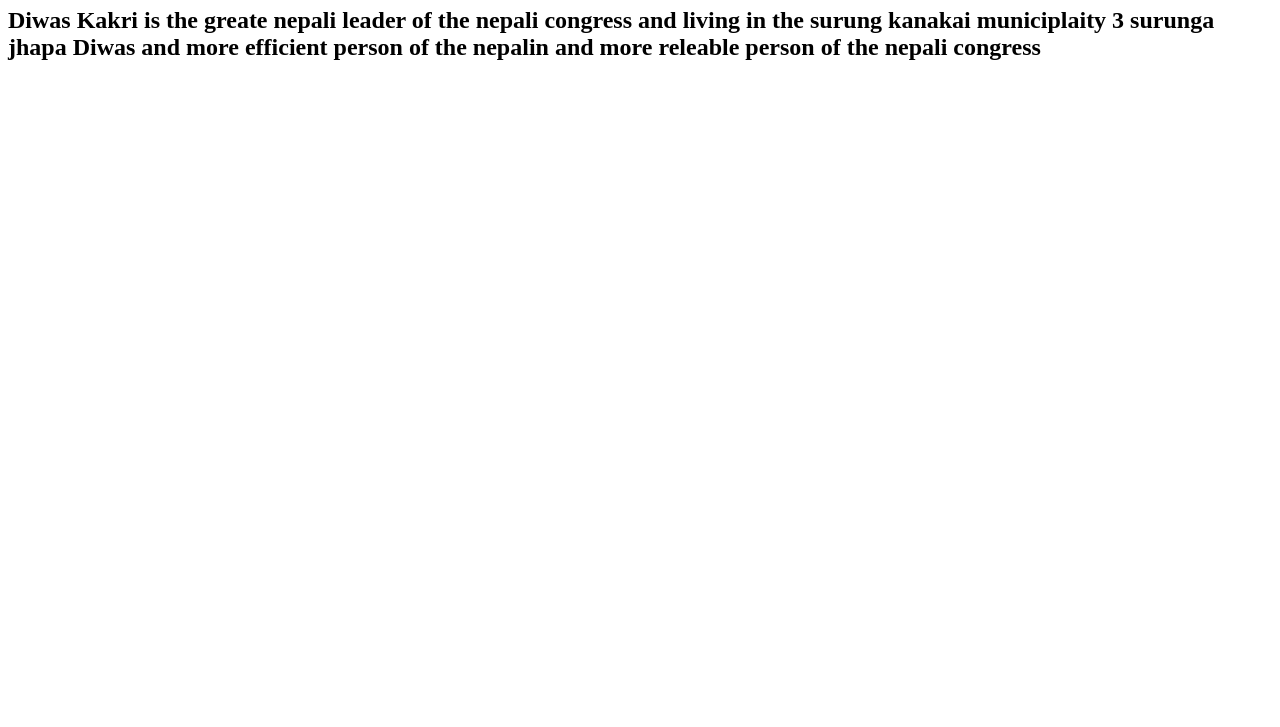
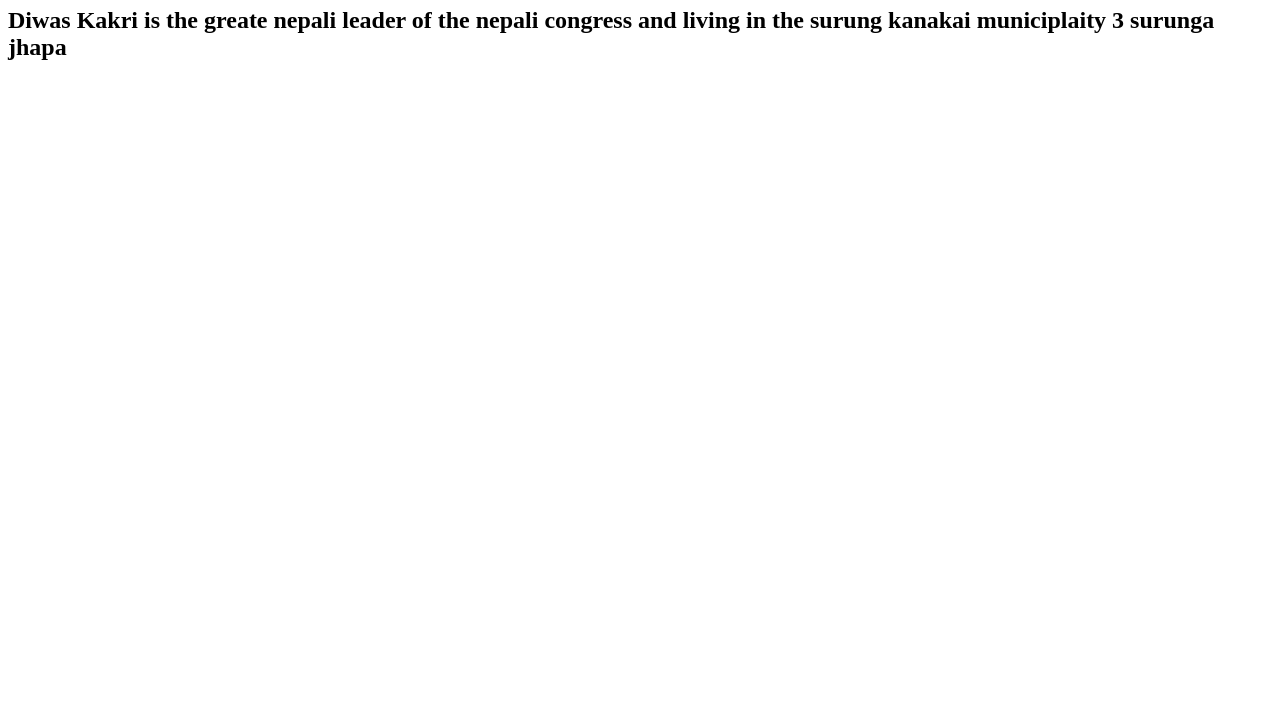
Before and after one commit to diwaskarkilearn/DiwasNew, a plain HTML site: page index.html in a window 1280 px wide. Shown: the part 73-800 px from the top of the page. Drawn offline with Linux system fonts and the light colour scheme.

Commit message:
h2 line ko text ghataye

```diff
--- a/index.html
+++ b/index.html
@@ -10,7 +10,6 @@
     <div>
         <div class="div2">
             <h2>Diwas Kakri is the greate nepali leader of the nepali congress and living in the surung kanakai municiplaity 3 surunga jhapa
-                Diwas and more efficient person of the nepalin and more releable person of the nepali congress
             </h2>
         </div>
     </div>
```
